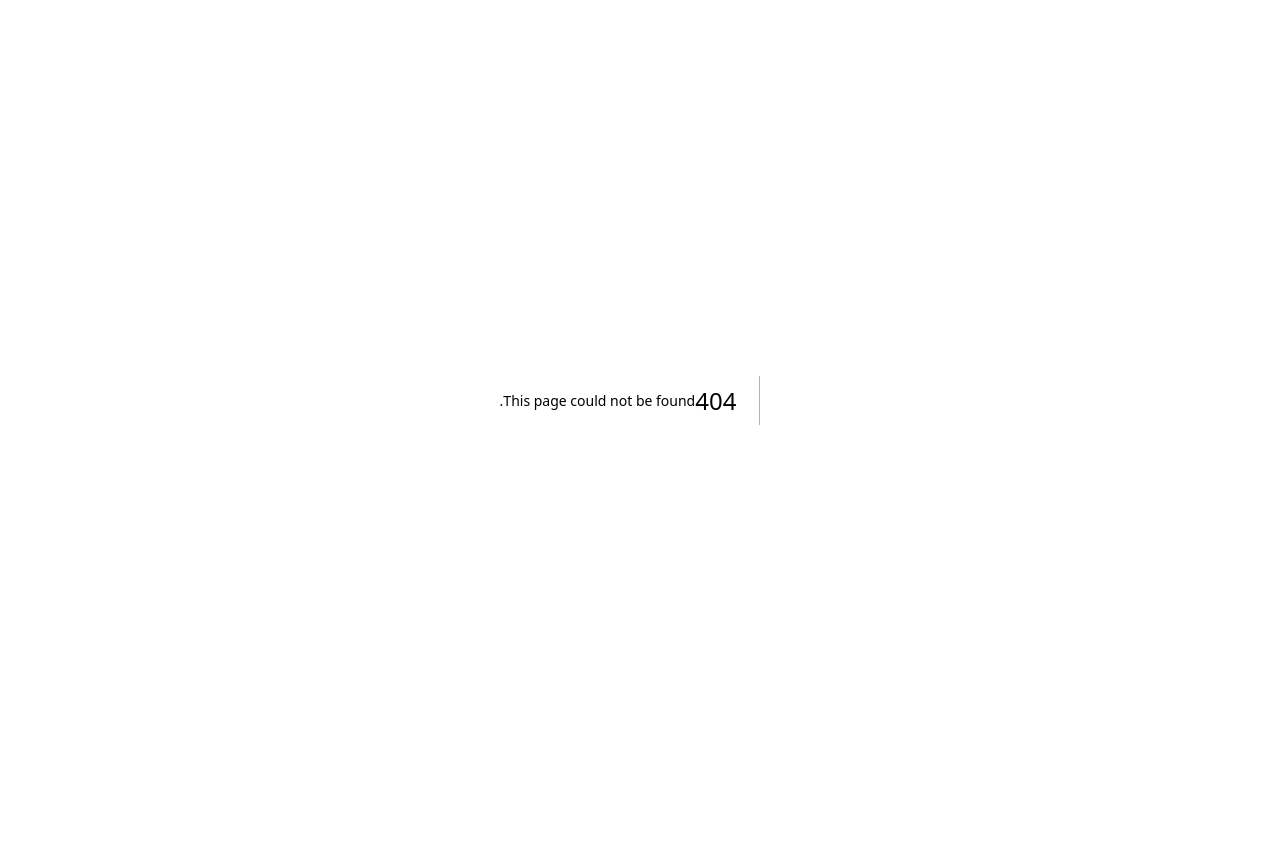
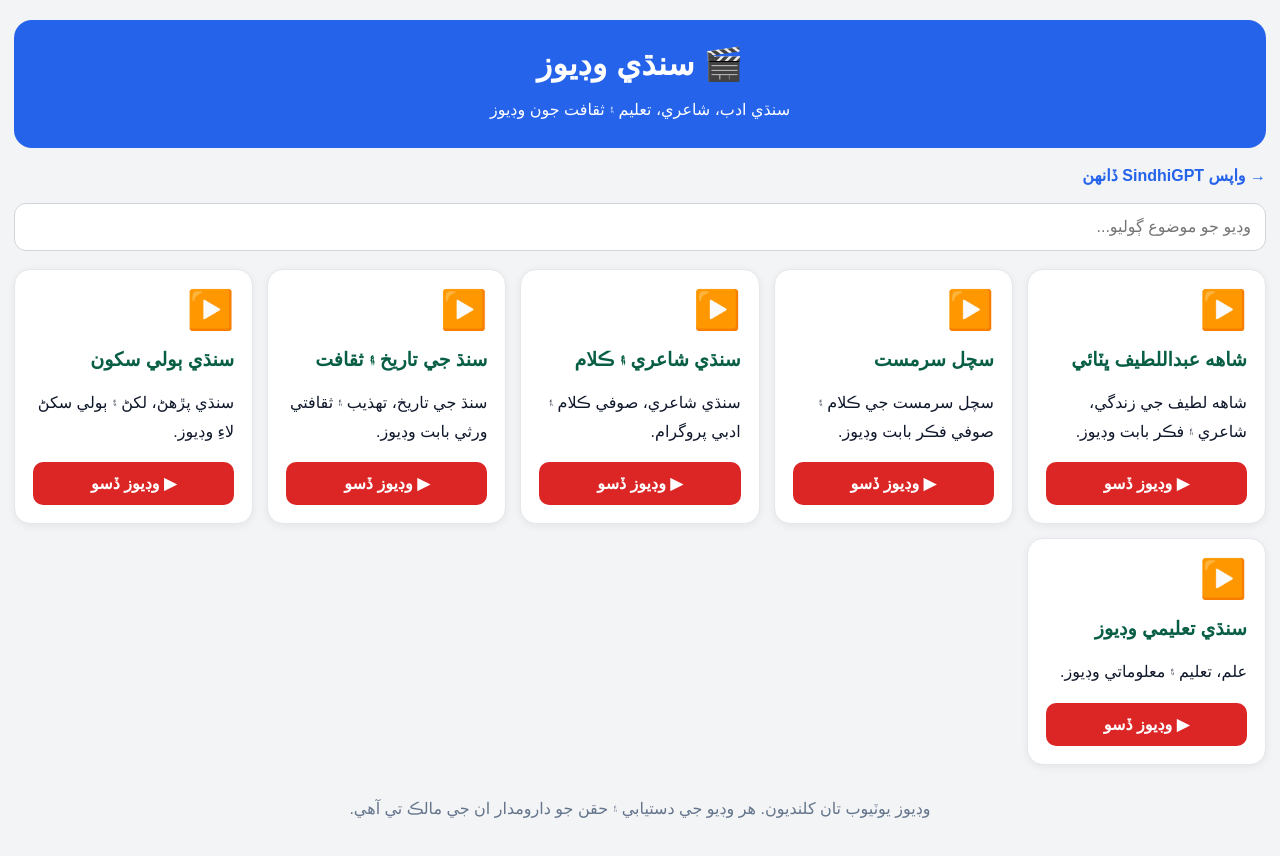
Before and after one commit to islamsolangi/sindhigpt, a Next.js app: page /app/videos in a window 1280 px wide. Before the commit this address had no page. Shown: the top 856 px of the page. Before the commit the page ends 800 px from the top, so only its background shows below. Built offline with nearby package versions, Linux system fonts and the light colour scheme.

Commit message:
Create page.tsx

```diff
--- /dev/null
+++ b/app/app/videos/page.tsx
@@ -0,0 +1,164 @@
+"use client";
+
+import { useState } from "react";
+
+const videos = [
+{
+title: "شاهه عبداللطيف ڀٽائي",
+description: "شاهه لطيف جي زندگي، شاعري ۽ فڪر بابت وڊيوز.",
+query: "Shah Abdul Latif Bhittai Sindhi",
+},
+{
+title: "سچل سرمست",
+description: "سچل سرمست جي ڪلام ۽ صوفي فڪر بابت وڊيوز.",
+query: "Sachal Sarmast Sindhi",
+},
+{
+title: "سنڌي شاعري ۽ ڪلام",
+description: "سنڌي شاعري، صوفي ڪلام ۽ ادبي پروگرام.",
+query: "Sindhi poetry Sufi kalam",
+},
+{
+title: "سنڌ جي تاريخ ۽ ثقافت",
+description: "سنڌ جي تاريخ، تهذيب ۽ ثقافتي ورثي بابت وڊيوز.",
+query: "History and culture of Sindh",
+},
+{
+title: "سنڌي ٻولي سکون",
+description: "سنڌي پڙهڻ، لکڻ ۽ ٻولي سکڻ لاءِ وڊيوز.",
+query: "Learn Sindhi language",
+},
+{
+title: "سنڌي تعليمي وڊيوز",
+description: "علم، تعليم ۽ معلوماتي وڊيوز.",
+query: "Sindhi educational videos",
+},
+];
+
+export default function VideosPage() {
+const [search, setSearch] = useState("");
+
+const filteredVideos = videos.filter((video) =>
+"${video.title} ${video.description}"
+.toLowerCase()
+.includes(search.toLowerCase())
+);
+
+return (
+<main
+style={{
+minHeight: "100vh",
+padding: "20px 14px",
+background: "#f3f4f6",
+direction: "rtl",
+fontFamily: "sans-serif",
+}}
+>
+<header
+style={{
+background: "#2563eb",
+color: "white",
+padding: "24px 16px",
+borderRadius: "18px",
+textAlign: "center",
+}}
+>
+<h1 style={{ margin: "0 0 10px" }}>🎬 سنڌي وڊيوز</h1>
+<p style={{ margin: 0, lineHeight: 1.8 }}>
+سنڌي ادب، شاعري، تعليم ۽ ثقافت جون وڊيوز
+</p>
+</header>
+
+  <a
+    href="/"
+    style={{
+      display: "inline-block",
+      margin: "18px 0",
+      color: "#2563eb",
+      textDecoration: "none",
+      fontWeight: "bold",
+    }}
+  >
+    → واپس SindhiGPT ڏانهن
+  </a>
+
+  <input
+    value={search}
+    onChange={(e) => setSearch(e.target.value)}
+    placeholder="وڊيو جو موضوع ڳوليو..."
+    style={{
+      width: "100%",
+      padding: "14px",
+      border: "1px solid #d1d5db",
+      borderRadius: "12px",
+      fontSize: "16px",
+      marginBottom: "18px",
+      textAlign: "right",
+    }}
+  />
+
+  <div
+    style={{
+      display: "grid",
+      gridTemplateColumns: "repeat(auto-fit, minmax(230px, 1fr))",
+      gap: "14px",
+    }}
+  >
+    {filteredVideos.map((video) => (
+      <article
+        key={video.title}
+        style={{
+          background: "white",
+          padding: "18px",
+          borderRadius: "16px",
+          border: "1px solid #e5e7eb",
+          boxShadow: "0 2px 8px #00000010",
+        }}
+      >
+        <div style={{ fontSize: "38px" }}>▶️</div>
+        <h2 style={{ color: "#075e45", fontSize: "19px" }}>
+          {video.title}
+        </h2>
+        <p style={{ lineHeight: 1.8 }}>{video.description}</p>
+
+        <a
+          href={`https://www.youtube.com/results?search_query=${encodeURIComponent(video.query)}`}
+          target="_blank"
+          rel="noopener noreferrer"
+          style={{
+            display: "block",
+            background: "#dc2626",
+            color: "white",
+            padding: "12px",
+            borderRadius: "10px",
+            textAlign: "center",
+            textDecoration: "none",
+            fontWeight: "bold",
+          }}
+        >
+          ▶ وڊيوز ڏسو
+        </a>
+      </article>
+    ))}
+  </div>
+
+  {filteredVideos.length === 0 && (
+    <p style={{ textAlign: "center", padding: "25px" }}>
+      هن موضوع سان لاڳاپيل ڪيٽيگري نه ملي.
+    </p>
+  )}
+
+  <p
+    style={{
+      textAlign: "center",
+      color: "#64748b",
+      marginTop: "30px",
+      lineHeight: 1.8,
+    }}
+  >
+    وڊيوز يوٽيوب تان کلنديون. هر وڊيو جي دستيابي ۽ حقن جو دارومدار ان جي مالڪ تي آهي.
+  </p>
+</main>
+
+);
+}
```
